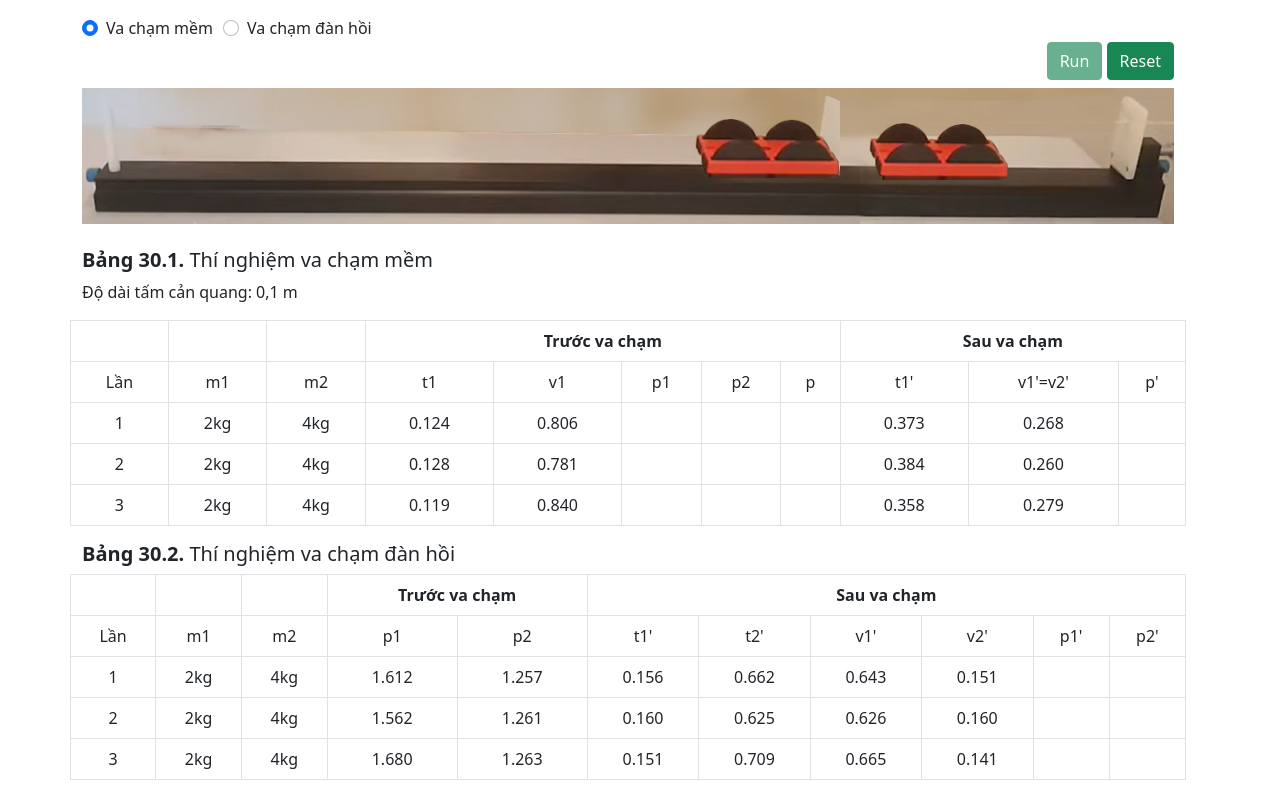
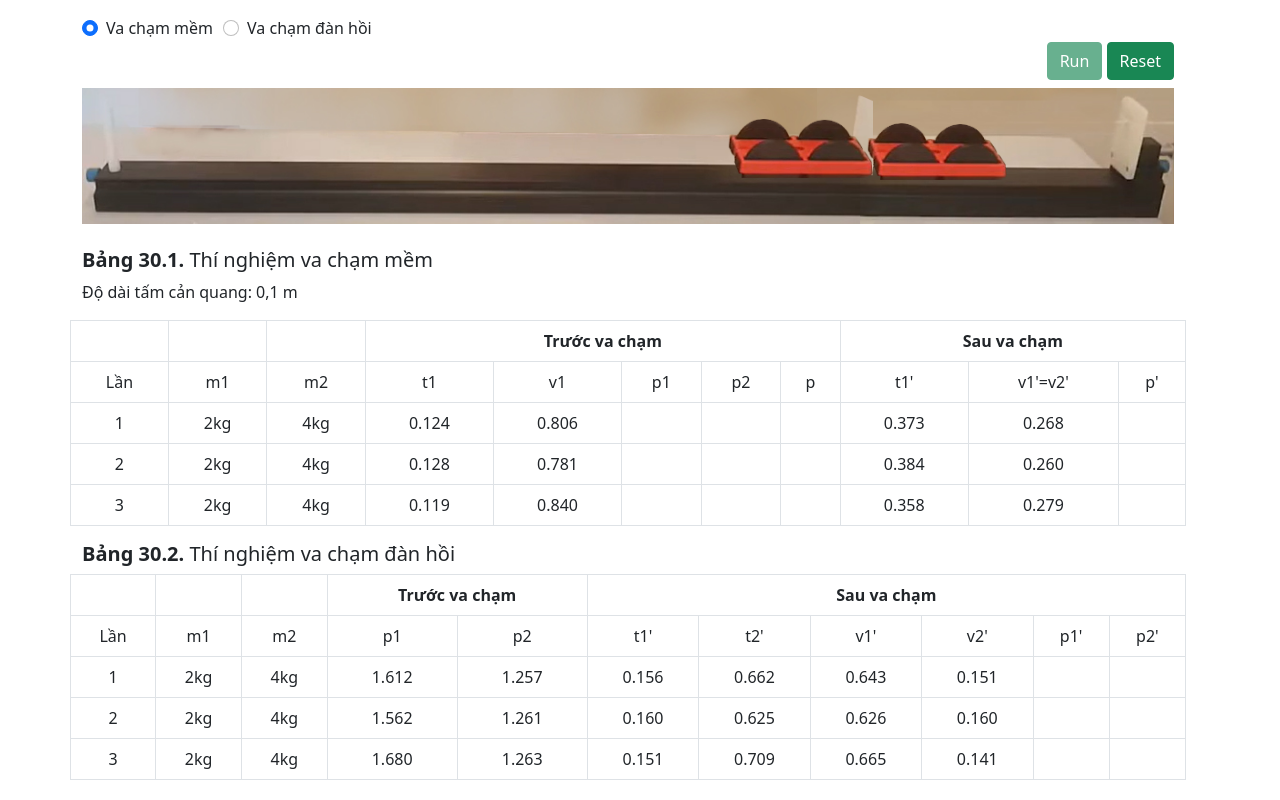
Before and after one commit to Huu-Tien/baotoandongluong.github.io, a plain HTML site: page index.html in a window 1280 px wide. Both pictures are taken after a click on the button "Run". Drawn offline with nearby package versions, Linux system fonts and the light colour scheme.

Commit message:
Update index.html

```diff
--- a/index.html
+++ b/index.html
@@ -152,14 +152,14 @@ function vaChamMem() {
     // sau va chạm
     setTimeout(function() {
       $("#xe1").animate({
-        left: '55%'
+        left: '58%'
       }, 2000);
     }, 500);
     setTimeout(function() {
       $("#xe2").animate({
       left: '70%'
-      }, 2000);
-    }, 500);
+      }, 2500);
+    }, 430);
 
     // disabled button run
     $("#run").prop('disabled', true);
```
